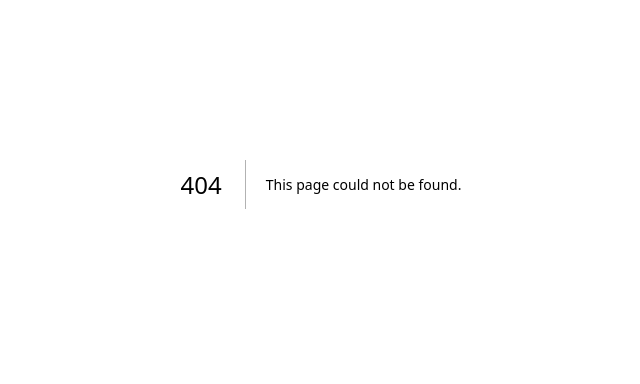
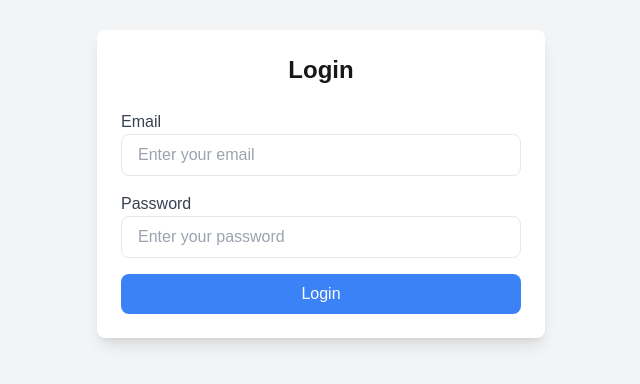
Before and after one commit to SSK-production/revendito, a Next.js app: page /login in a window 1280 px wide. Before the commit this address had no page. Shown: the part 216-600 px from the top of the page, without its empty margins (319-959 px from the left). Built offline with nearby package versions, Linux system fonts and the light colour scheme.

Commit message:
add api route for login user

```diff
--- /dev/null
+++ b/app/(pages)/login/page.tsx
@@ -0,0 +1,87 @@
+'use client';
+
+import { useState } from 'react';
+import { useRouter } from 'next/navigation';
+
+export default function LoginPage() {
+  const [email, setEmail] = useState('');
+  const [password, setPassword] = useState('');
+  const [error, setError] = useState<string | null>(null);
+  const router = useRouter();
+
+  const handleSubmit = async (e: React.FormEvent) => {
+    e.preventDefault();
+
+    try {
+      const res = await fetch('/api/auth', {
+        method: 'POST',
+        headers: {
+          'Content-Type': 'application/json',
+        },
+        body: JSON.stringify({ email, password }),
+      });
+
+      if (!res.ok) {
+        const { error } = await res.json();
+        setError(error || 'An error occurred');
+        return;
+      }
+
+      setError(null);
+      //Attention la page dashboard n'existe pas encore, une erreur 404 sera donc génèré
+      router.push('/dashboard');
+    } catch (err) {
+      setError('Failed to log in. Please try again.');
+      console.error(err);
+    }
+  };
+
+  return (
+    <div className="flex items-center justify-center h-screen bg-gray-100">
+      <div className="w-full max-w-md bg-white shadow-lg rounded-lg p-6">
+        <h1 className="text-2xl font-bold text-center mb-6">Login</h1>
+        {error && (
+          <div className="mb-4 text-red-500 text-sm text-center">
+            {error}
+          </div>
+        )}
+        <form onSubmit={handleSubmit}>
+          <div className="mb-4">
+            <label htmlFor="email" className="block text-gray-700">
+              Email
+            </label>
+            <input
+              type="email"
+              id="email"
+              value={email}
+              onChange={(e) => setEmail(e.target.value)}
+              className="w-full px-4 py-2 border rounded-lg focus:outline-none focus:ring focus:ring-blue-300"
+              placeholder="Enter your email"
+              required
+            />
+          </div>
+          <div className="mb-4">
+            <label htmlFor="password" className="block text-gray-700">
+              Password
+            </label>
+            <input
+              type="password"
+              id="password"
+              value={password}
+              onChange={(e) => setPassword(e.target.value)}
+              className="w-full px-4 py-2 border rounded-lg focus:outline-none focus:ring focus:ring-blue-300"
+              placeholder="Enter your password"
+              required
+            />
+          </div>
+          <button
+            type="submit"
+            className="w-full bg-blue-500 text-white py-2 rounded-lg hover:bg-blue-600 focus:outline-none focus:ring focus:ring-blue-300"
+          >
+            Login
+          </button>
+        </form>
+      </div>
+    </div>
+  );
+}
--- /dev/null
+++ b/app/api/auth/route.ts
@@ -0,0 +1,75 @@
+import { PrismaClient } from '@prisma/client';
+import bcrypt from 'bcrypt';
+import jwt from 'jsonwebtoken';
+import dotenv from 'dotenv';
+
+dotenv.config();
+
+const prisma = new PrismaClient();
+
+// Replace with secure keys
+const ACCESS_TOKEN_SECRET = process.env.ACCESS_JWT_SECRET || 'fallback_secret';
+const REFRESH_TOKEN_SECRET = process.env.REFRESH_JWT_SECRET || 'fallback_refresh_secret';
+
+export async function POST(req: Request) {
+  try {
+    const { email, password } = await req.json();
+
+    const user = await prisma.user.findUnique({
+      where: { email },
+    });
+
+    if (!user) {
+      return new Response(JSON.stringify({ error: 'User not found' }), { status: 404 });
+    }
+
+    // Compare the password
+    const passwordMatch = await bcrypt.compare(password, user.password);
+
+    if (!passwordMatch) {
+      return new Response(JSON.stringify({ error: 'Incorrect password' }), { status: 401 });
+    }
+
+    // Generate the access token
+    const accessToken = jwt.sign(
+      {
+        id: user.id,
+        email: user.email,
+      },
+      ACCESS_TOKEN_SECRET,
+      { expiresIn: '3h' }
+    );
+
+    // Generate the refresh token
+    const refreshToken = jwt.sign(
+      {
+        id: user.id,
+        email: user.email,
+      },
+      REFRESH_TOKEN_SECRET,
+      { expiresIn: '7d' }
+    );
+
+    // Create cookies
+    const accessCookie = `access_token=${accessToken}; HttpOnly; Path=/; Secure; SameSite=Strict; Max-Age=900`;
+    const refreshCookie = `refresh_token=${refreshToken}; HttpOnly; Path=/; Secure; SameSite=Strict; Max-Age=604800`;
+
+    // Respond with cookies
+    return new Response(
+      JSON.stringify({ message: 'Login successful' }),
+      {
+        status: 200,
+        headers: {
+          'Set-Cookie': [accessCookie, refreshCookie].join(', '), // Add both cookies
+          'Content-Type': 'application/json',
+        },
+      }
+    );
+  } catch (error: unknown) {
+    if (error instanceof Error) {
+      console.error(error);
+      return new Response('Error during login: ' + error.message, { status: 500 });
+    }
+    return new Response(JSON.stringify({ error: 'Unknown error' }), { status: 500 });
+  }
+}
--- a/package.json
+++ b/package.json
@@ -11,6 +11,8 @@
   "dependencies": {
     "@prisma/client": "^5.22.0",
     "bcrypt": "^5.1.1",
+    "dotenv": "^16.4.5",
+    "jsonwebtoken": "^9.0.2",
     "next": "15.0.3",
     "pg": "^8.13.1",
     "react": "19.0.0-rc-66855b96-20241106",
@@ -18,6 +20,7 @@
   },
   "devDependencies": {
     "@types/bcrypt": "^5.0.2",
+    "@types/jsonwebtoken": "^9.0.7",
     "@types/node": "^20",
     "@types/react": "^18",
     "@types/react-dom": "^18",
```
Also changed, not shown: 1 other file (tests, documents, lock files or other folders).
